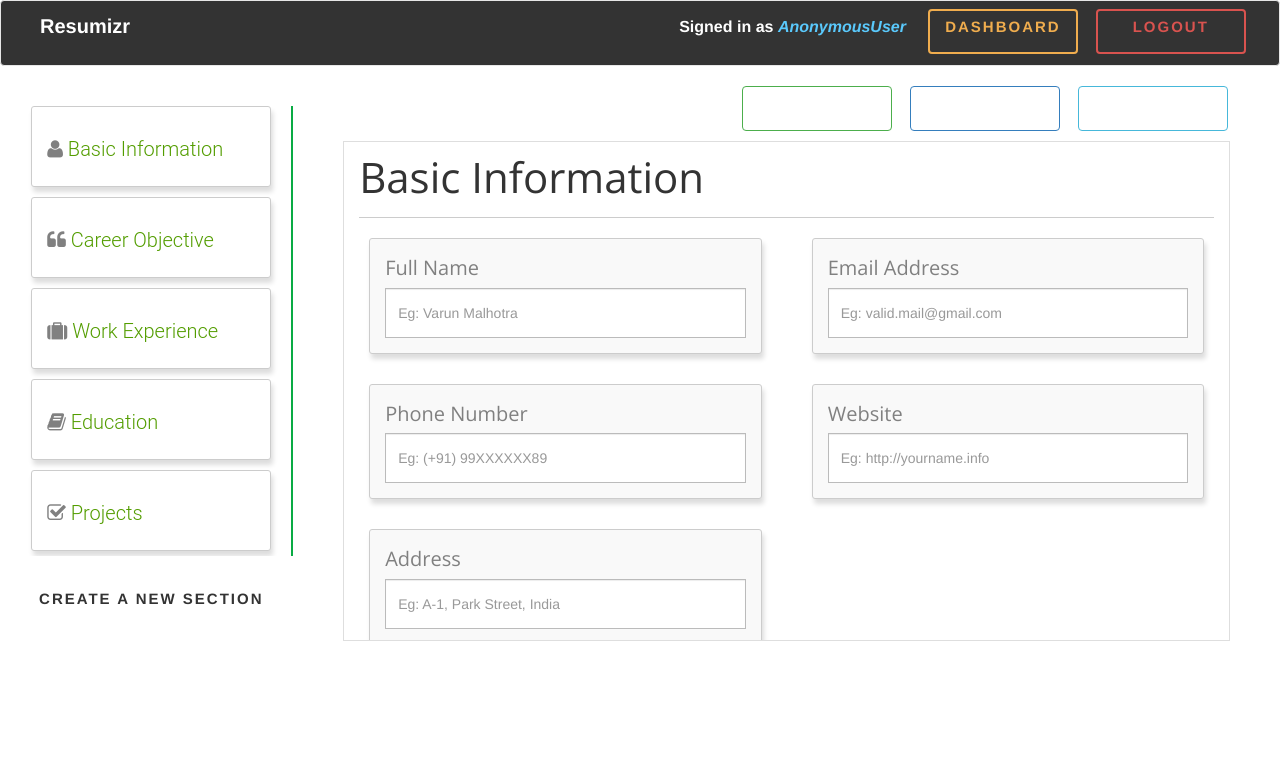
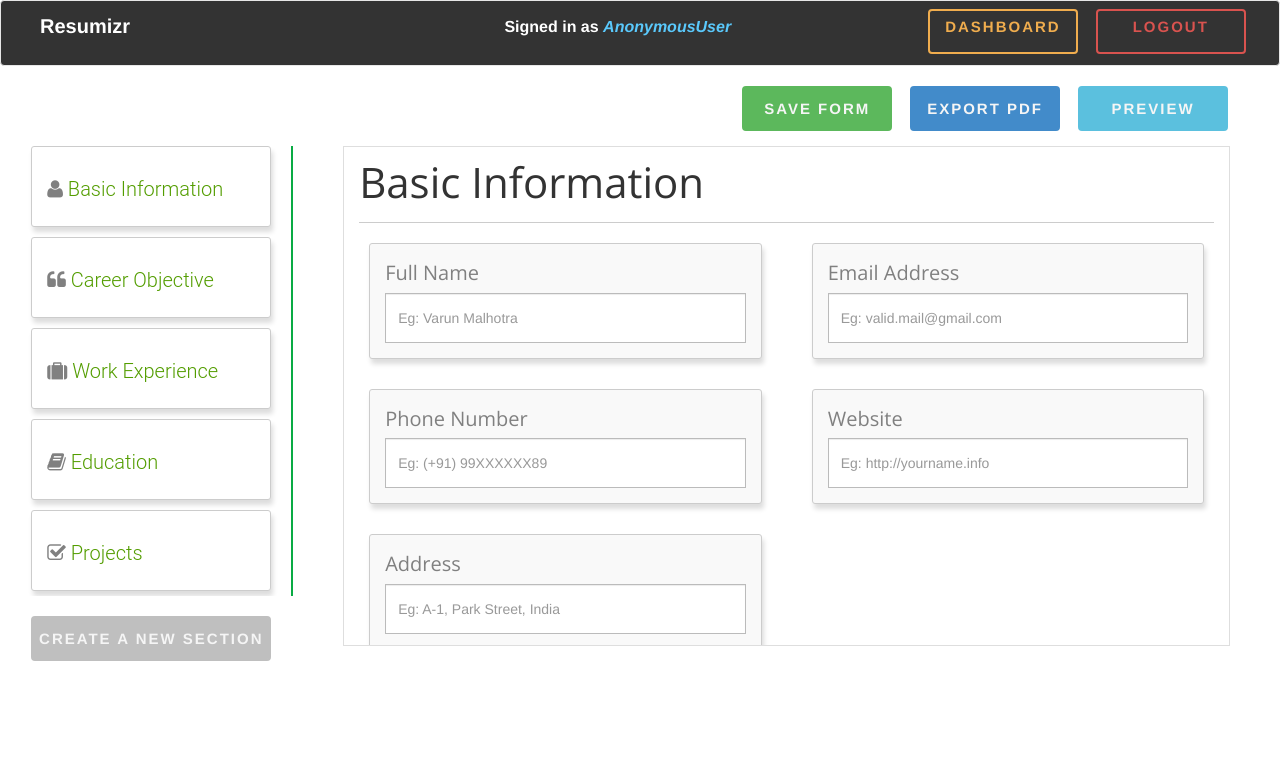
Before and after one commit to softvar/resumizr, a Django app: template templates/cv/generateform.html in a window 1280 px wide. Shown: the top 772 px of the page. Run offline with Django 3.2, Linux system fonts and the light colour scheme; the template is opened without the code that fills it, so the values that code supplies are empty; some libraries are stand-ins or nearby versions.

Commit message:
flat button instead of bootstrap btns

```diff
--- a/templates/cv/generateform.html
+++ b/templates/cv/generateform.html
@@ -8,19 +8,21 @@
    <div class="navbar-header">
       <a class="navbar-brand" href="#" style="color:#fff;font-weight:bold;font-size:20px;margin-left:20%;">Resumizr</a>
    </div>
-   <div class="pull-right" style="margin-right:-10%;">
-      <p class="navbar-text" style="color:#fff;font-weight:bold;font-size:16px;">Signed in as <span style="color:#5ac9fc;font-style:italic;">{{user}}</span></p>
-      <a href="/user/dashboard" class="btn btn-warning" style="margin-top:8px;">Dashboard</a>
-      <a href="#" class="btn btn-danger" style="margin-top:8px;">Logout</a>
+   <div>
+      <p class="navbar-text" style="color:#fff;font-weight:bold;font-size:16px;margin-left:30%;">Signed in as <span style="color:#5ac9fc;font-style:italic;">{{user}}</span></p>
+      <span class="pull-right" style="margin-right:-10%;">
+      	<a href="/user/dashboard" class="btn btn-warning" style="margin-top:8px;">Dashboard</a>
+      	<a href="#" class="btn btn-danger" style="margin-top:8px;">Logout</a>
+   	  </span>
    </div>
 </nav>
 </header>
 <div class="belowbar pull-right">
-	<button id="save" class="btn btn-success save--form">Save Form</button>
-	<input type="submit" value="Export PDF" class="btn btn-primary cv-write" />
-	<button type="submit" id="preview" class="btn btn-info">Preview</button>
+	<button id="save" class="flat-button fill-green save--form">Save Form</button>
+	<input type="submit" value="Export PDF" class="flat-button fill-darkblue cv-write" />
+	<button type="submit" id="preview" class="flat-button fill-lightblue">Preview</button>
 </div>
-
+	<br/>
 	<div class="container" style="width:99.8%;">
 
 		<!-- Modal -->
@@ -69,7 +71,7 @@
 			   <section class="field-card"><li class="sortable-tab--field" href="#6" data-toggle="tab"><i style="color:gray" class="fa fa-star"></i> Skills</li></section>
 			   <section class="field-card"><li class="sortable-tab--field" href="#7" data-toggle="tab"><i style="color:gray" class="fa fa-certificate"></i> Achievements</li></section>
 			</ul>
-			<button class="btn btn-lg add--section" style="margin-left:10px;width:240px;">Create a new Section</button>
+			<button class="flat-button fill-gray btn-lg add--section" style="margin-left:10px;width:240px;">Create a new Section</button>
 		  </div>
 
 		  <div class="col-md-9 cv-form-fill" style="width:70%;height:500px; margin-left:20px;overflow:auto;">
--- a/templates/dashboard/index.html
+++ b/templates/dashboard/index.html
@@ -20,7 +20,7 @@
    </div>
    <div class="pull-right" style="margin-right:2%;">
       <p class="navbar-text" style="color:#fff;font-weight:bold;font-size:16px;">Signed in as <span style="color:#5ac9fc;font-style:italic;">{{user}}</span></p>
-      <a href="#" class="btn btn-danger" style="margin-top:8px;">Logout</a>
+      <a href="#" class="flat-button fill-red" style="margin-top:8px;">Logout</a>
    </div>
 </nav>
 </header>
```
